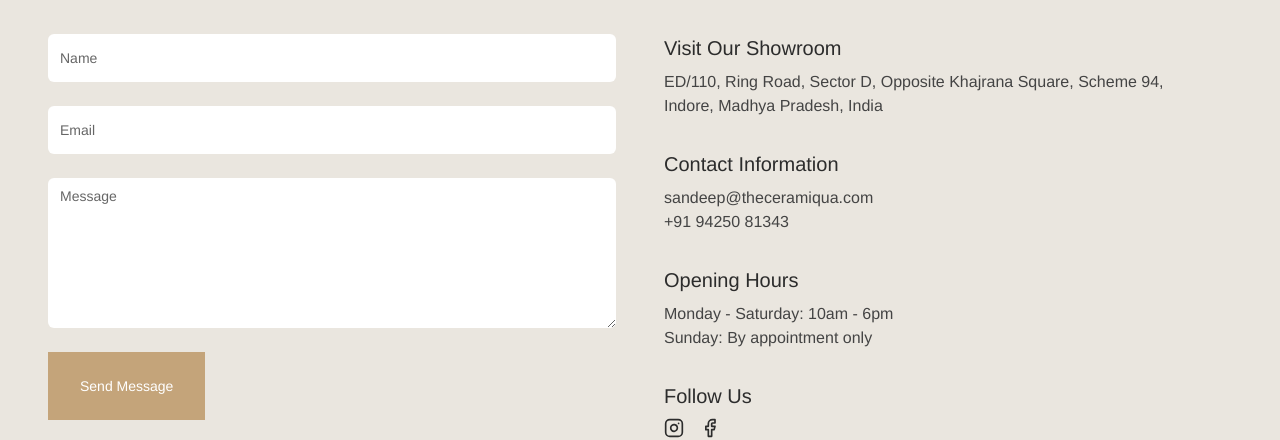
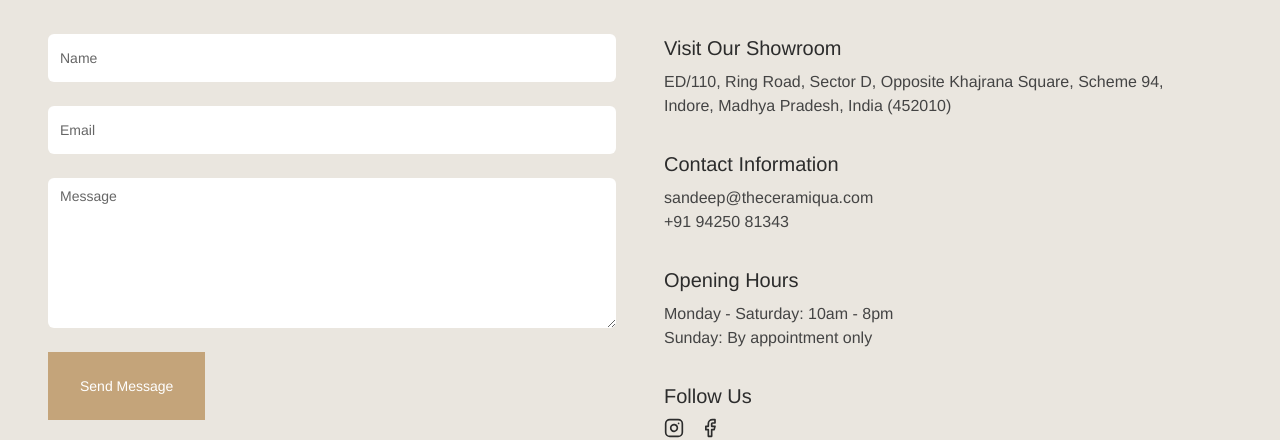
Before and after one commit to aditk15/ceramiqua, a Next.js app: page / in a window 1280 px wide. Shown: the part 4029-4469 px from the top of the page. Built offline with nearby package versions, Linux system fonts and the light colour scheme; a web font is replaced by a local one.

Commit message:
fixed contact

```diff
--- a/components/contact.tsx
+++ b/components/contact.tsx
@@ -48,7 +48,7 @@ export default function Contact() {
                 <p className="text-[#444444] text-sm sm:text-base">
                   ED/110, Ring Road, Sector D, Opposite Khajrana Square, Scheme 94,
                   <br />
-                  Indore, Madhya Pradesh, India
+                  Indore, Madhya Pradesh, India (452010)
                 </p>
               </div>
 
@@ -64,7 +64,7 @@ export default function Contact() {
               <div>
                 <h3 className="font-serif text-lg sm:text-xl mb-2 text-[#2c2c2c]">Opening Hours</h3>
                 <p className="text-[#444444] text-sm sm:text-base">
-                  Monday - Saturday: 10am - 6pm
+                  Monday - Saturday: 10am - 8pm
                   <br />
                   Sunday: By appointment only
                 </p>
```
